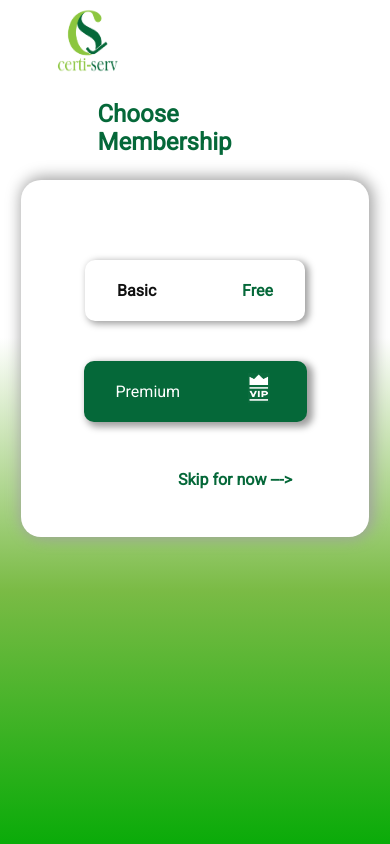
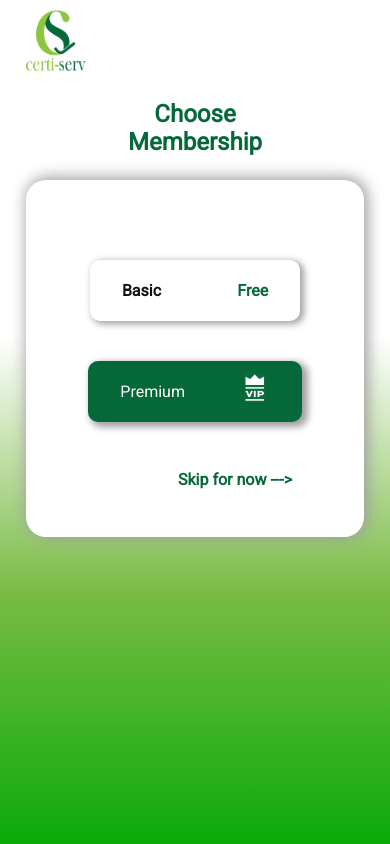
Before and after one commit to Thoratsmita/certi-serve, a React (Create React App) app: page /premium in a window 390 px wide. Built offline with nearby package versions, Linux system fonts and the light colour scheme.

Commit message:
media queries in select premium

```diff
--- a/src/components/Premium/premium.css
+++ b/src/components/Premium/premium.css
@@ -1,11 +1,9 @@
 
-/* Layout */
+
 .containerPremium{
-    /* background-image: -webkit-linear-gradient(#ffffff 50%, #81be3d 50%); */
     background-image: linear-gradient(180deg, #ffffff 40%,#7abb45 , #0aab09 );
     width: 100vw;
     height: 100vh;
-
 }
 
 .logoPremium{
@@ -33,7 +31,6 @@
 
 
 .boxPremium{
-    border:none;
     padding:5em 6em 2em 6em;
     border-radius: 20px;
     z-index: 1;
@@ -43,11 +40,8 @@
     justify-content: center;
     align-items: center;
     flex-direction: column;
-
+    /* max-width: 50%; */
 }
-
-
-
 
 .buttonTopPremium{
     display: flex;
@@ -65,12 +59,10 @@
 .basicPremium{
     color:#111;
     font-weight: bold;
-
 }
 
 .freePremium{
-
-    color:#056839;
+   color:#056839;
     font-weight: bold;
 }
 
@@ -88,7 +80,6 @@
     margin-bottom:1em;
     box-shadow:  4px 3px 7px 2px #a0a0a0;
     text-decoration: none;
-
 }
 
 .bottomPremium{
@@ -103,7 +94,6 @@
 }
 
 .skipPremium{
-    /* border:1px solid red; */
     color:#056839 ;
     font-weight: bold;
     margin:1em 0 0 5em;
@@ -115,4 +105,18 @@
 
 @media screen and (max-width:500px){
 
+.chooseMembership{
+    text-align: center;
 }
+
+.containerNavPremium{
+    text-align: left;
+}
+
+.logoPremium{
+    margin-left:1em;
+}
+.boxPremium{
+    max-width: 75%;
+}
+}
```
